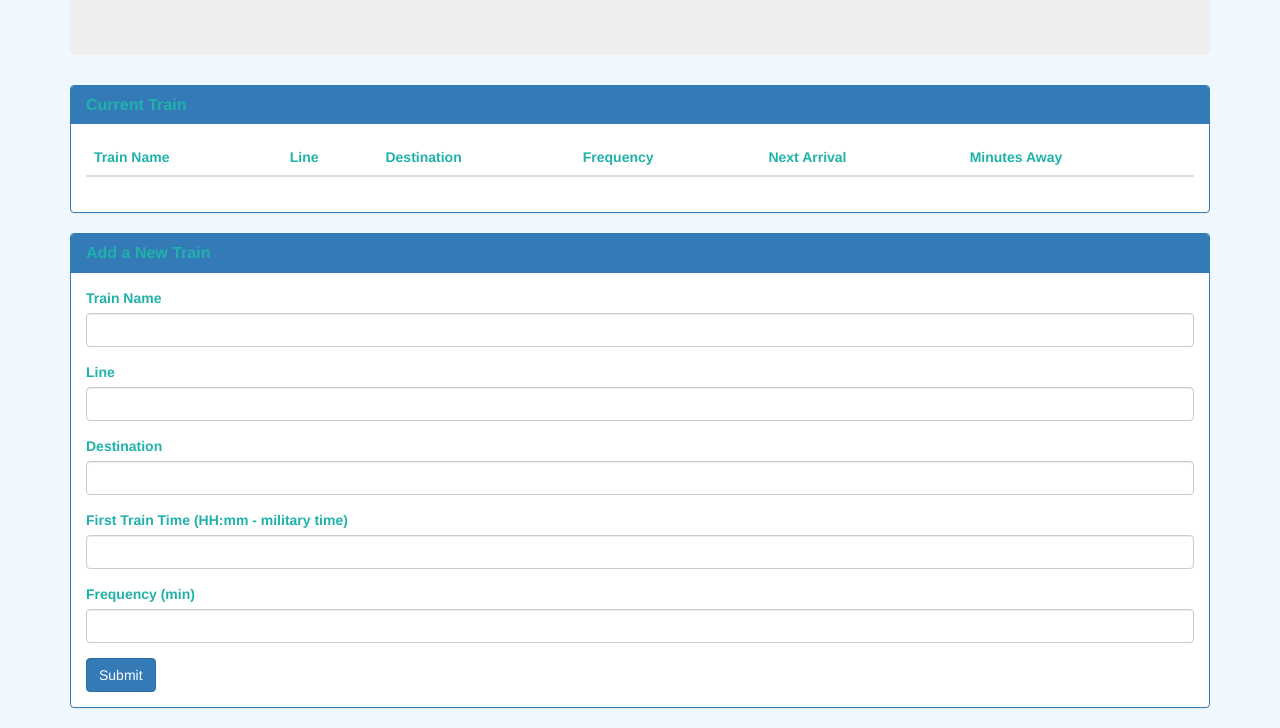
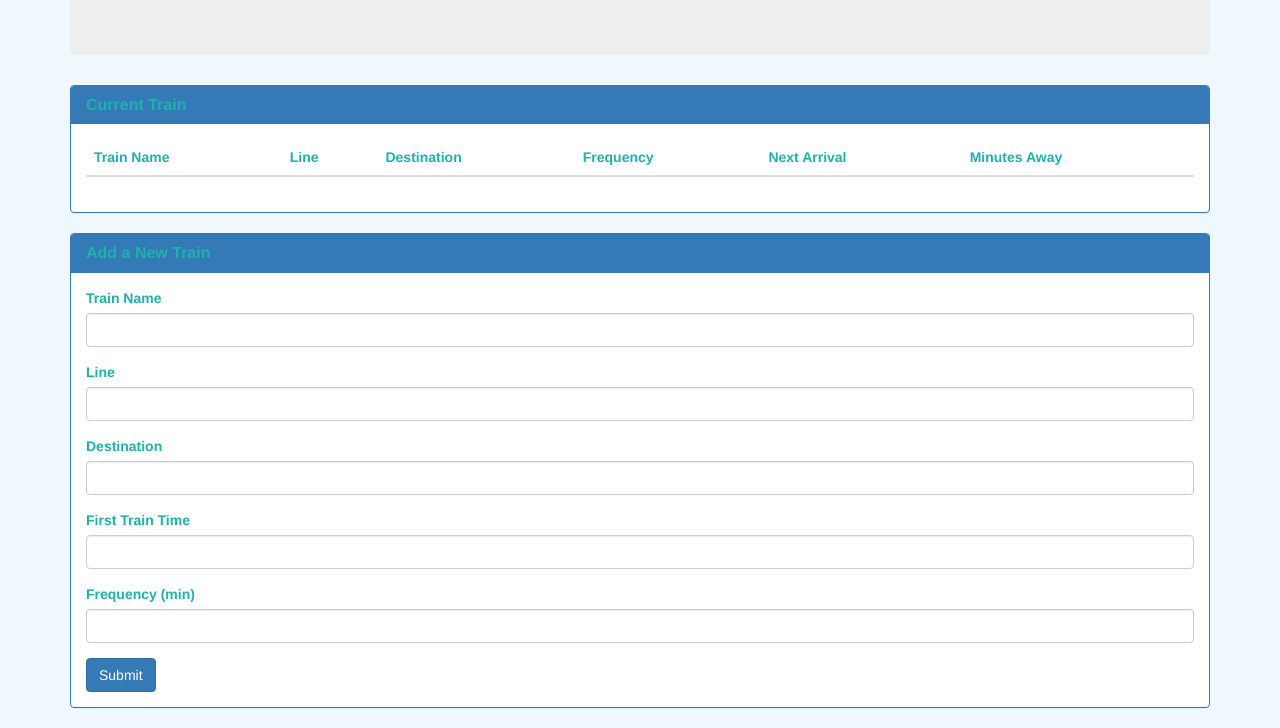
Before and after one commit to marinasiena/FirebaseHw, a plain HTML site: page index.html in a window 1280 px wide. Shown: the part 187-915 px from the top of the page. Drawn offline with nearby package versions, Linux system fonts and the light colour scheme; a script that the page names is missing.

Commit message:
update- add train still broken. css is internal stylesheet.

```diff
--- a/index.html
+++ b/index.html
@@ -84,7 +84,7 @@
 							</div>
 
 							<div class="form-group">
-								<label for="">First Train Time (HH:mm - military time)</label>
+								<label for="">First Train Time</label>
 								<input type="text" class="form-control" id="trainTimeInput">
 							</div>
 
```
